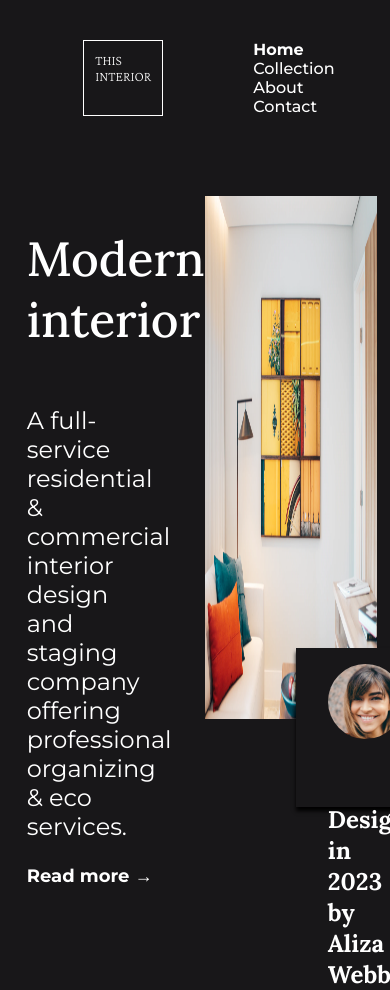
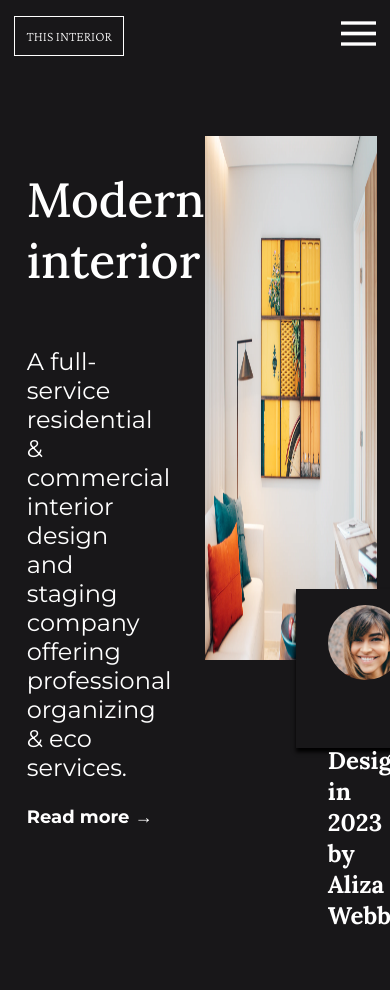
Before and after one commit to Lamphrangmi-Lamin/interior-consultant, a plain HTML site: page index.html in a window 390 px wide. Shown: the top 990 px of the page. After the commit the page ends 931 px from the top, so only its background shows below. Drawn offline with nearby package versions, Linux system fonts and the light colour scheme.

Commit message:
edit header for mobile devices

```diff
--- a/index.html
+++ b/index.html
@@ -20,6 +20,7 @@
             <a href="#" class="navlink">About</a>
             <a href="#" class="navlink">Contact</a>
         </nav>
+        <img class="menu" src="./img/icons8-hamburger-50.png" alt="menu">
     </header>
 
     <main>
--- a/style.css
+++ b/style.css
@@ -34,7 +34,33 @@ header {
 
 .navlink:first-child {
     font-weight: 700;
+    text-decoration: underline;
 }
+
+/* Mobile device */
+@media only screen and (max-width: 480px) {
+    header {
+        margin-top: 1rem;
+        padding-left: .4rem;
+        padding-right: .4rem;
+    }
+
+    #logo {
+        font-size: 0.875rem;
+        min-width: fit-content;
+        height: fit-content;
+    }
+
+    .navbar {
+        display: none;
+    }
+
+    .menu {
+        width: 35px;
+        height: 35px;
+    }
+}
+
 
 /* Main */
 main {
```
Also changed, not shown: img/icons8-hamburger-50.png (added).
